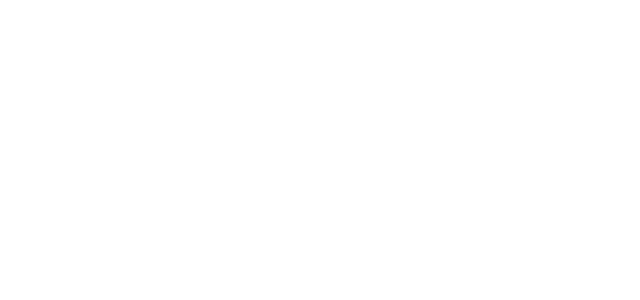
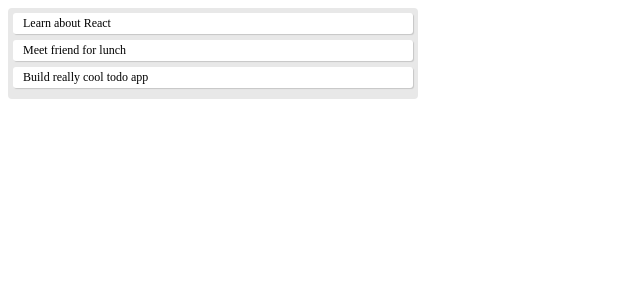
Before and after one commit to jethroglaudin/reactHooksTodo, a React (Create React App) app in the folder client/: page / in a window 1280 px wide. Shown: the top 300 px of the page, without its empty margins (0-640 px from the left). Built offline with nearby package versions, Linux system fonts and the light colour scheme.

Commit message:
imported useState from react. created todos as the name of the state and setTodos to what goign to use set the state

```diff
--- a/client/src/App.js
+++ b/client/src/App.js
@@ -1,9 +1,21 @@
-import React from 'react';
+import React, { useState }from 'react';
 import './App.css';
 
 function App() {
+  const [todos, setTodos] = useState([
+    { text: "Learn about React" },
+    { text: "Meet friend for lunch" },
+    { text: "Build really cool todo app" }
+  ]);
+
+  const Todo = ({ todo }) => <div className="todo">{todo.text}</div>;
   return (
     <div className="App">
+      <div className="todo-list">
+        {todos.map((todo, index) => (
+          <Todo key={index} index={index} todo={todo} />
+        ))}
+      </div>
 
     </div>
   );
```
